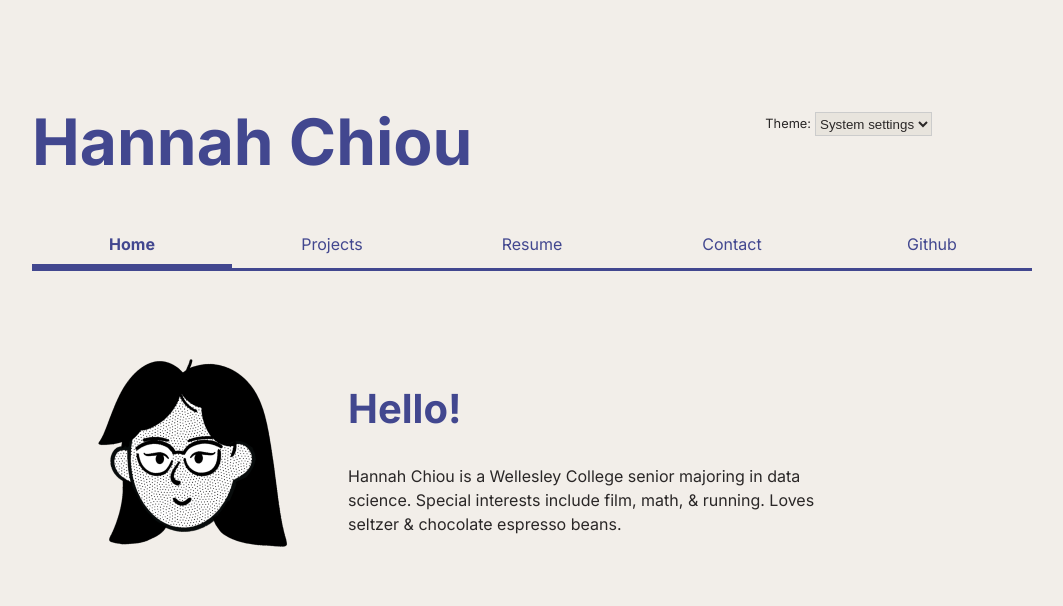
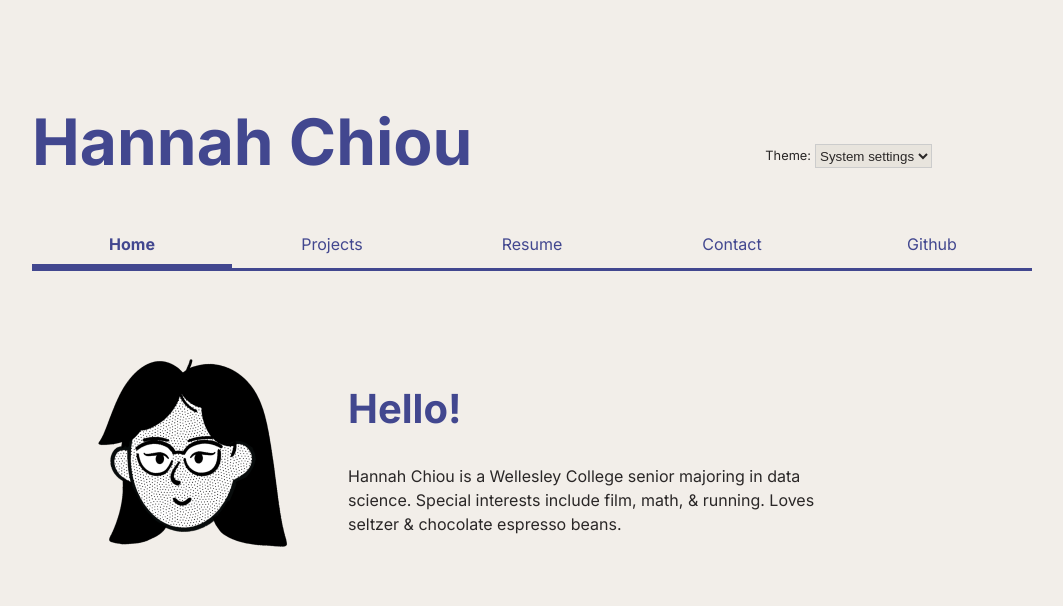
Before and after one commit to hannahchiou/portfolio, a plain HTML site: page index.html in a window 1280 px wide. Shown: the whole page, without its empty margins (108-1171 px from the left). Drawn offline with Linux system fonts and the light colour scheme.

Commit message:
Update styles.css

```diff
--- a/styles.css
+++ b/styles.css
@@ -292,7 +292,7 @@ button:hover {
 
 .color-scheme{
   position: absolute;
-  top: 7rem;
+  top: 9rem;
   right: 15rem;
   display: inline-flex;
   gap: 4px;
```
